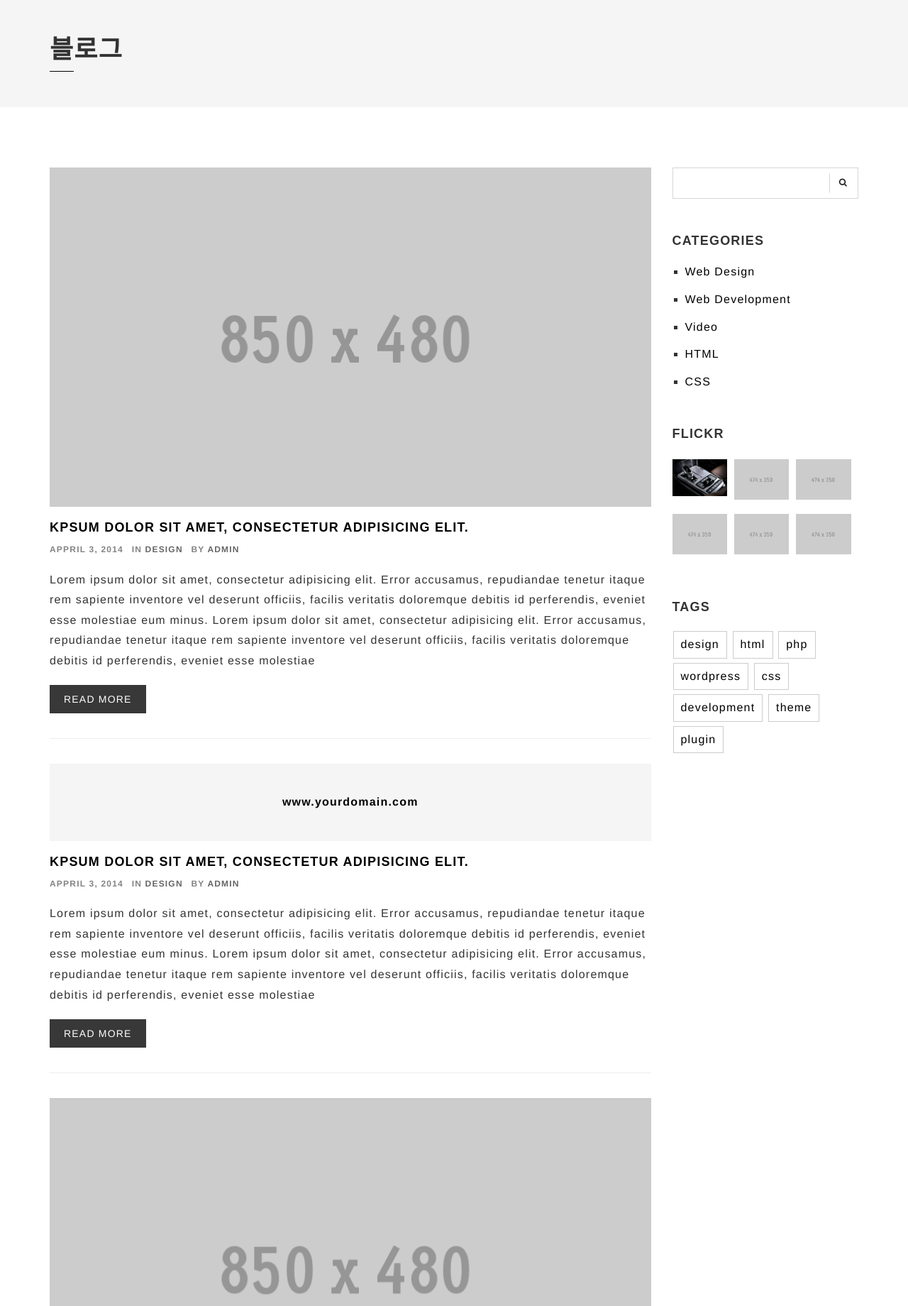
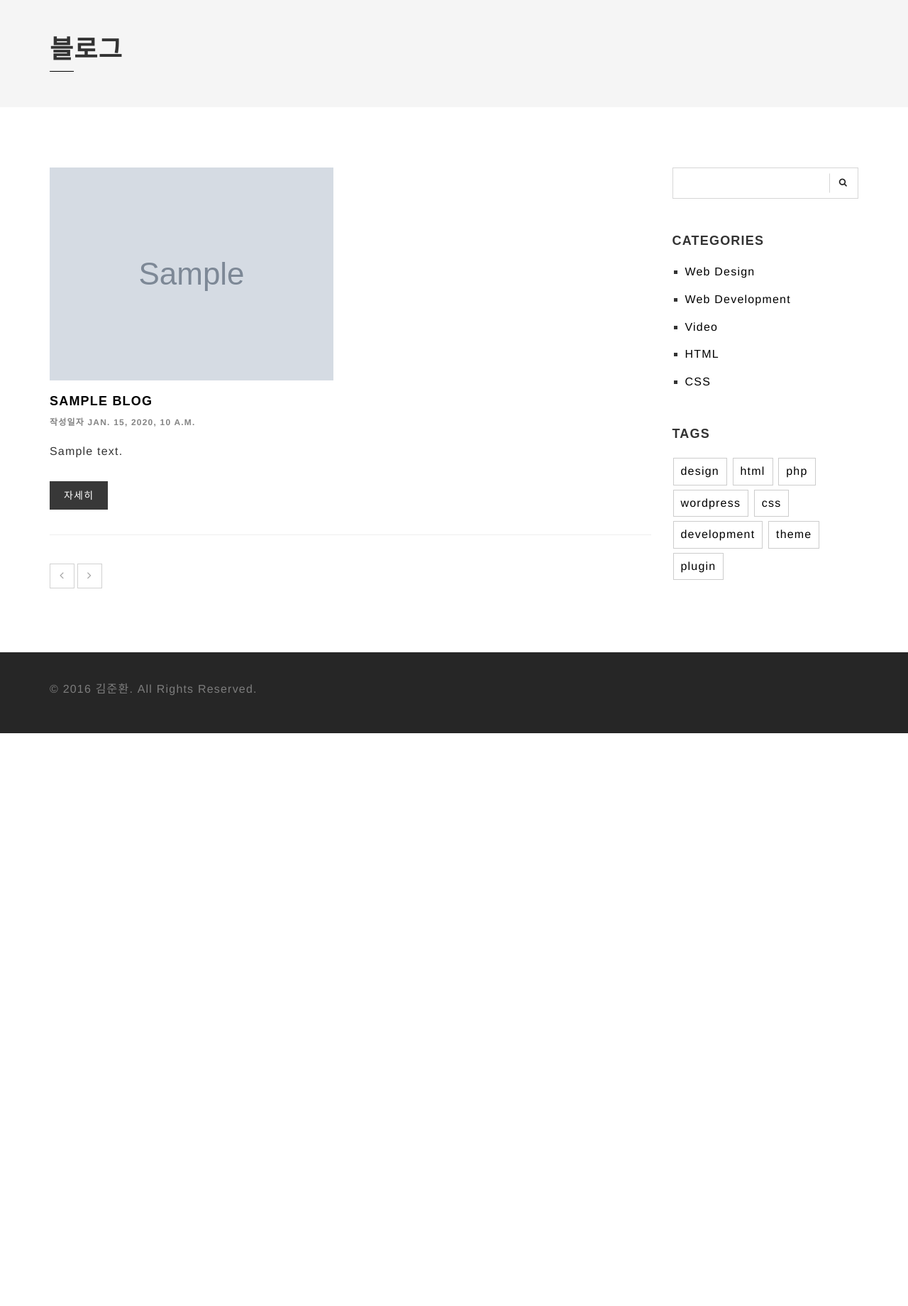
Before and after one commit to xncbf/aquam, a Django app: template blog/templates/cluster/blog.html in a window 1280 px wide. Shown: the part 80-1920 px from the top of the page at 71% size. After the commit the page ends 1113 px from the top, so only its background shows below. Run offline with Django 3.2, Linux system fonts and the light colour scheme; the template is opened without the code that fills it: most values are stand-ins (such as "Sample title", 1, 10 or a date in 2020); grey boxes marked "Sample" are stand-in pictures; some libraries are stand-ins or nearby versions; some web fonts are replaced.

Commit message:
initial commit

```diff
--- a/blog/admin.py
+++ b/blog/admin.py
@@ -12,7 +12,7 @@ from django.conf.urls import url
 from django.core.urlresolvers import reverse
 from django.http import HttpResponse, HttpResponseBadRequest
 from django.views.decorators.csrf import csrf_exempt
-from blog.models import Gallery, Image
+from blog.models import Gallery, Image, Categorys
 
 
 class MultiUploadAdmin(admin.ModelAdmin):
@@ -289,6 +289,7 @@ class MultiUploadAdmin(admin.ModelAdmin):
 
 class ImageInlineAdmin(admin.TabularInline):
     model = Image
+    extra = 1
 
 
 class GalleryMultiuploadMixing(object):
@@ -322,6 +323,6 @@ class ImageAdmin(GalleryMultiuploadMixing, MultiUploadAdmin):
     multiupload_form = False
     multiupload_list = True
 
-
 admin.site.register(Gallery, GalleryAdmin)
 admin.site.register(Image, ImageAdmin)
+admin.site.register(Categorys)
--- a/blog/templates/blog/change_form.html
+++ b/blog/templates/blog/change_form.html
@@ -39,7 +39,7 @@
             <tr class="form-row {% cycle "row1" "row2" %} {% if inline_admin_form.original or inline_admin_form.show_url %}has_original{% endif %}{% if forloop.last %} empty-form{% endif %}"
                  id="{{ inline_admin_formset.formset.prefix }}-{% if not forloop.last %}{{ forloop.counter0 }}{% else %}empty{% endif %}">
             <td class="original">
-              <img src="{% get_media_prefix %}images/{{ inline_admin_form.original }}" alt="사진을 찾을수없습니다" width="150">
+              <img src="{% get_media_prefix %}images/{{ inline_admin_form.original }}" alt="사진" width="150">
               {{ inline_admin_form.original }}
               {% if inline_admin_form.original or inline_admin_form.show_url %}<p>
               {% if inline_admin_form.original %}
--- a/blog/templates/cluster/blog.html
+++ b/blog/templates/cluster/blog.html
@@ -1,5 +1,6 @@
 {% extends 'layout.html' %}
 {% load staticfiles %}
+{% load blog_extras %}
 
 {% block preloader %}{% endblock %}
 {% block header %}
@@ -48,116 +49,53 @@
 	</section>
 	<!-- /PAGE HEADER -->
 
-
 	<!-- BLOG -->
 	<section id="blog">
 		<div class="container">
 			<div class="row">
 				<div class="col-md-9">
+                    {% for blog in blog_list%}
                     <div class="single-blog">
                         <article>
-							<div class="post-thumb"><img class="img-responsive" src="{% static 'blog/images/blog/01.jpg' %}" alt=""></div>
-							<h4 class="post-title"><a href="">Kpsum dolor sit amet, consectetur adipisicing elit.</a></h4>
+                            {% for image in image_list %}
+                                {% if image.gallery_id == blog.id %}
+                                    <div class="post-thumb"><img class="img-responsive" src="{{ MEDIA_URL }}images/{{ image }}" alt=""></div>
+                                {% endif %}
+                            {% endfor %}
+                            <h4 class="post-title"><a href="">{{ blog.title|escape }}</a></h4>
                             <div class="post-meta text-uppercase">
-								<span>Appril 3, 2014</span>
-								<span>In <a href="">Design</a></span>
-								<span>By <a href="">Admin</a></span>
+                                <span>작성일자 {{ blog.created_date }}</span>
                             </div>
                             <div class="post-article">
-								Lorem ipsum dolor sit amet, consectetur adipisicing elit. Error accusamus, repudiandae tenetur itaque rem sapiente inventore vel deserunt officiis, facilis veritatis doloremque debitis id perferendis, eveniet esse molestiae eum minus. Lorem ipsum dolor sit amet, consectetur adipisicing elit. Error accusamus, repudiandae tenetur itaque rem sapiente inventore vel deserunt officiis, facilis veritatis doloremque debitis id perferendis, eveniet esse molestiae
+                                {% autoescape off %}
+                                    {{ blog.detail|escape|linebreaks|truncatechars:300 }}
+                                {% endautoescape %}
                             </div>
-							<a href="" class="btn btn-readmore">Read More</a>
+                            <a href="" class="btn btn-readmore">자세히</a>
                         </article>
                     </div>
                     <hr>
-					<div class="single-blog">
-						<article>
-							<div class="post-link"><a href="">www.yourdomain.com</a></div>
-							<h4 class="post-title"><a href="">Kpsum dolor sit amet, consectetur adipisicing elit.</a></h4>
-							<div class="post-meta text-uppercase">
-								<span>Appril 3, 2014</span>
-								<span>In <a href="">Design</a></span>
-								<span>By <a href="">Admin</a></span>
-							</div>
-							<div class="post-article">
-								Lorem ipsum dolor sit amet, consectetur adipisicing elit. Error accusamus, repudiandae tenetur itaque rem sapiente inventore vel deserunt officiis, facilis veritatis doloremque debitis id perferendis, eveniet esse molestiae eum minus. Lorem ipsum dolor sit amet, consectetur adipisicing elit. Error accusamus, repudiandae tenetur itaque rem sapiente inventore vel deserunt officiis, facilis veritatis doloremque debitis id perferendis, eveniet esse molestiae
-							</div>
-							<a href="" class="btn btn-readmore">Read More</a>
-						</article>
-					</div>
-					<hr>
-					<div class="single-blog">
-						<article>
-							<div class="post-slider">
-								<div id="post-carousel" class="carousel slide" data-ride="carousel">
-									<div class="carousel-inner">
-										<div class="item active">
-											<img src="{% static 'blog/images/blog/01.jpg' %}" alt="">
-										</div>
-										<div class="item">
-											<img src="{% static 'blog/images/blog/02.jpg' %}" alt="">
-										</div>
-										<div class="item">
-											<img src="{% static 'blog/images/blog/03.jpg' %}" alt="">
-										</div>
+                    {% endfor %}
+					<ul class="pagination">
 
-										<a class="post-carousel-left" href="#post-carousel" data-slide="prev"><i class="fa fa-angle-left"></i></a>
-										<a class="post-carousel-right" href="#post-carousel" data-slide="next"><i class="fa fa-angle-right"></i></a>
-									</div>
-								</div>
-							</div>
-							<h4 class="post-title"><a href="">Kpsum dolor sit amet, consectetur adipisicing elit.</a></h4>
-							<div class="post-meta text-uppercase">
-								<span>Appril 3, 2014</span>
-								<span>In <a href="">Design</a></span>
-								<span>By <a href="">Admin</a></span>
-							</div>
-							<div class="post-article">
-								Lorem ipsum dolor sit amet, consectetur adipisicing elit. Error accusamus, repudiandae tenetur itaque rem sapiente inventore vel deserunt officiis, facilis veritatis doloremque debitis id perferendis, eveniet esse molestiae eum minus. Lorem ipsum dolor sit amet, consectetur adipisicing elit. Error accusamus, repudiandae tenetur itaque rem sapiente inventore vel deserunt officiis, facilis veritatis doloremque debitis id perferendis, eveniet esse molestiae
-							</div>
-							<a href="" class="btn btn-readmore">Read More</a>
-						</article>
-					</div>
-					<hr>
-					<div class="single-blog">
-						<article>
-							<div class="post-quote">“Lorem ipsum dolor sit amet, consectetur adipisicing elit. Deleniti minus quasi temporibus reiciendis veniam reprehenderit, consequuntur. At blanditiis”</div>
-							<h4 class="post-title"><a href="">Kpsum dolor sit amet, consectetur adipisicing elit.</a></h4>
-							<div class="post-meta text-uppercase">
-								<span>Appril 3, 2014</span>
-								<span>In <a href="">Design</a></span>
-								<span>By <a href="">Admin</a></span>
-							</div>
-							<div class="post-article">
-								Lorem ipsum dolor sit amet, consectetur adipisicing elit. Error accusamus, repudiandae tenetur itaque rem sapiente inventore vel deserunt officiis, facilis veritatis doloremque debitis id perferendis, eveniet esse molestiae eum minus. Lorem ipsum dolor sit amet, consectetur adipisicing elit. Error accusamus, repudiandae tenetur itaque rem sapiente inventore vel deserunt officiis, facilis veritatis doloremque debitis id perferendis, eveniet esse molestiae
-							</div>
-							<a href="" class="btn btn-readmore">Read More</a>
-						</article>
-					</div>
-					<hr>
-					<div class="single-blog">
-						<article>
-							<div class="post-video"><iframe width="560" height="315" src="https://www.youtube.com/embed/uQBL7pSAXR8" frameborder="0" allowfullscreen></iframe></div>
-							<h4 class="post-title"><a href="">Kpsum dolor sit amet, consectetur adipisicing elit.</a></h4>
-							<div class="post-meta text-uppercase">
-								<span>Appril 3, 2014</span>
-								<span>In <a href="">Design</a></span>
-								<span>By <a href="">Admin</a></span>
-							</div>
-							<div class="post-article">
-								Lorem ipsum dolor sit amet, consectetur adipisicing elit. Error accusamus, repudiandae tenetur itaque rem sapiente inventore vel deserunt officiis, facilis veritatis doloremque debitis id perferendis, eveniet esse molestiae eum minus. Lorem ipsum dolor sit amet, consectetur adipisicing elit. Error accusamus, repudiandae tenetur itaque rem sapiente inventore vel deserunt officiis, facilis veritatis doloremque debitis id perferendis, eveniet esse molestiae
-							</div>
-							<a href="" class="btn btn-readmore">Read More</a>
-						</article>
-					</div>
-					<hr>
-					<ul class="pagination">
+                        {% if paging_number != '1' %}
+						    <li><a href="/blog/{{ paging_number|add:-1 }}"><i class="fa fa-angle-left"></i></a></li>
+                        {% else %}
                             <li><a href="#"><i class="fa fa-angle-left"></i></a></li>
-						<li class="active"><a href="#">1</a></li>
-						<li><a href="#">2</a></li>
-						<li><a href="#">3</a></li>
-						<li><a href="#">4</a></li>
+                        {% endif %}
+
+                        {% for i in page_size|get_range  %}
+                            {% if page_loop > i %}
+						    <li {{ paging_number|currunt_active:forloop.counter }}><a href="/blog/{{ paging_number|paging|add:forloop.counter }}/">{{ paging_number|paging|add:forloop.counter }}</a></li>
+                            {% endif %}
+						{% endfor %}
+
+                        {% if page_max_count|stringformat:"i" != paging_number %}
+                            <li><a href="/blog/{{ paging_number|add:1 }}"><i class="fa fa-angle-right"></i></a></li>
+                        {% else %}
                             <li><a href="#"><i class="fa fa-angle-right"></i></a></li>
+                        {% endif %}
+
 					</ul>
 				</div>
 				<div class="col-md-3">
@@ -184,41 +122,6 @@
 						</ul>
 					</div>
 					<div class="sidebar-widget">
-						<h4 class="sidebar-title">Flickr</h4>
-						<ul class="content-flickr">
-							<li>
-                                <a href="#" title="">
-                                    <img class="img-responsive" src="{%  static 'blog/images/img1.png' %}" alt="">
-                                </a>
-                            </li>
-                            <li>
-                                <a href="#">
-                                    <img class="img-responsive" src="{%  static 'blog/images/img2.png' %}" alt="">
-                                </a>
-                            </li>
-                            <li>
-                                <a href="#">
-                                    <img class="img-responsive" src="{%  static 'blog/images/img3.png' %}" alt="">
-                                </a>
-                            </li>
-                            <li>
-                                <a href="#">
-                                    <img class="img-responsive" src="{%  static 'blog/images/img4.png' %}" alt="">
-                                </a>
-                            </li>
-                            <li>
-                                <a href="#">
-                                    <img class="img-responsive" src="{%  static 'blog/images/img5.png' %}" alt="">
-                                </a>
-                            </li>
-                            <li>
-                                <a href="#">
-                                    <img class="img-responsive" src="{%  static 'blog/images/img6.png' %}" alt="">
-                                </a>
-                            </li>
-						</ul>
-					</div>
-					<div class="sidebar-widget">
 						<h4 class="sidebar-title">Tags</h4>
 						<div class="tagcloud">
 							<a href="">design</a>
--- /dev/null
+++ b/blog/templatetags/blog_extras.py
@@ -0,0 +1,30 @@
+from django import template
+
+register = template.Library()
+page_size = 4
+
+
+@register.filter
+def paging(value):
+    currunt_page = int(value)
+    page = (currunt_page-1)//page_size
+    return page*page_size
+
+
+@register.filter
+def currunt_active(value, arg):
+    """
+    :param value:
+    :param arg:
+    :return:
+    """
+    page = int(arg) % page_size
+    str1 = ''
+    if int(value) % page_size == page:
+        str1 = 'class=active'
+    return str1
+
+
+@register.filter
+def get_range(value):
+    return range(value)
--- a/blog/urls.py
+++ b/blog/urls.py
@@ -3,5 +3,6 @@ from . import views
 
 urlpatterns = [
     url(r'^$', views.index, name='index'),
-    url(r'^blog/$', views.blog, name='blog'),
+    url(r'^blog/(?P<current_paging_number>)$', views.blog, name='blog'),
+    url(r'^blog/(?P<current_paging_number>[0-9]+)/$', views.blog, name='blog'),
 ]
```
Also changed, not shown: blog/models.py (+14 -1 lines), blog/views.py (+23 -5 lines), blog/migrations/0002_auto_20160609_2141.py (added), blog/migrations/0003_auto_20160610_1415.py (added), blog/migrations/0004_auto_20160610_1438.py (added), blog/migrations/0005_categorys.py (added), blog/migrations/0006_auto_20160610_1454.py (added), blog/migrations/0007_auto_20160610_1455.py (added), blog/templatetags/__init__.py (added). Lines whose indentation alone changed are shown as unchanged.
